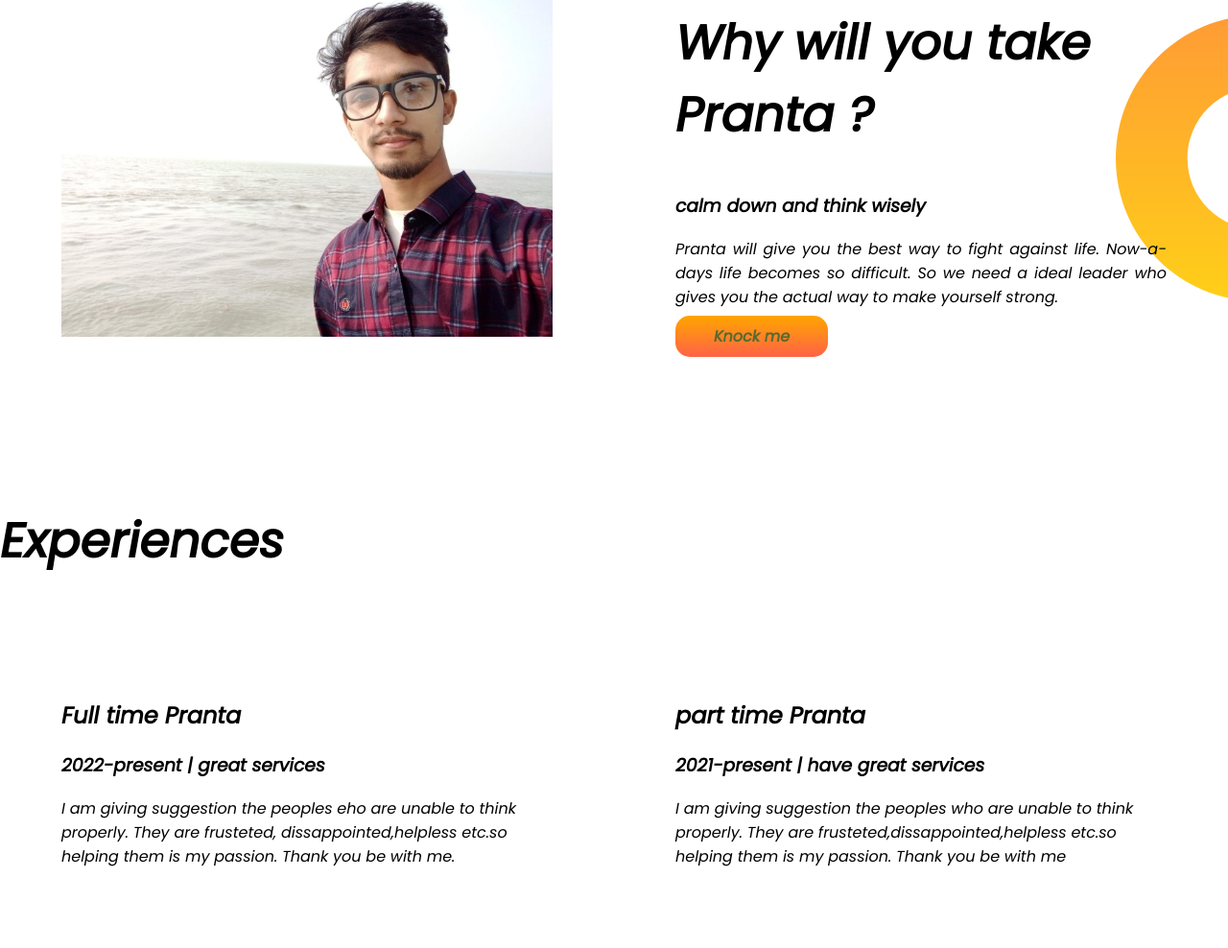
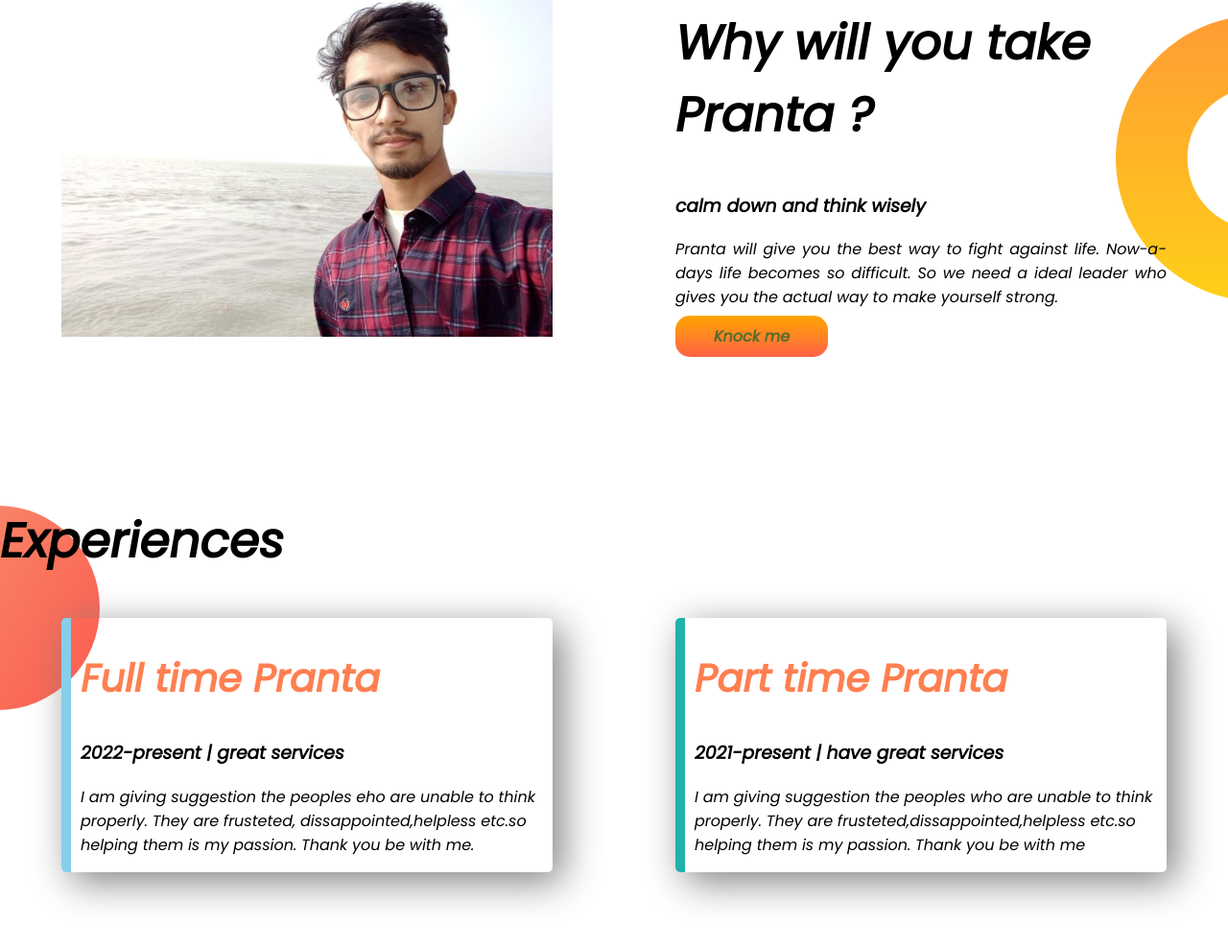
Before and after one commit to PrantaAcherjee/Developer-website, a plain HTML site: page index.html in a window 1280 px wide. Shown: the part 990-1978 px from the top of the page at 96% size. Drawn offline with Linux system fonts and the light colour scheme.

Commit message:
almost done

```diff
--- a/index.html
+++ b/index.html
@@ -54,8 +54,8 @@
     <section class="experience-area">
         <h1>Experiences</h1>
         <div class="flexible-container">
-            <div class="half-width">
-                <h2>Full time Pranta</h2>
+            <div id="pranta-full" class="experience-item">
+                <h2 class="prothom">Full time Pranta</h2>
                 <h3>2022-present | great services</h3>
                 <p>I am giving suggestion the peoples eho are unable to think properly. They are frusteted,
                     dissappointed,helpless etc.so helping them is my passion.
@@ -63,8 +63,8 @@
                 </p>
             </div>
 
-            <div class="half-width">
-                <h2>part time Pranta</h2>
+            <div id="pranta-part" class="experience-item">
+                <h2 class="prothom">Part time Pranta</h2>
                 <h3>2021-present | have great services</h3>
                 <p>I am giving suggestion the peoples who are unable to think properly. They are
                     frusteted,dissappointed,helpless etc.so helping them is my passion.
--- a/style.css
+++ b/style.css
@@ -4,6 +4,7 @@ body{
 }
 h1{font-size: 50px;
 }
+h2{font-size: 40px;}
 .prothom{color: coral;}
  .flexible-container{
     display: flex;
@@ -35,3 +36,27 @@ padding: 5%;}
     background-repeat: no-repeat;
     background-position: right;
 }
+.experience-item{
+    box-shadow: 10px 10px 40px gray;
+    width: 40%;
+    margin-right: 5%;
+    margin-left: 5%;
+    padding-left: 10px;
+    border-radius: 5px;
+}
+.experience-area{
+    background-image: url(exp-bg.png);
+    background-repeat: no-repeat;
+}
+#pranta-full{
+    border-left: 10px solid;
+
+    border-inline-color: skyblue ;
+
+
+
+}
+#pranta-part{
+    border-left: 10px solid;
+    border-color: lightseagreen;
+}
```
Also changed, not shown: exp-bg.png (added).
